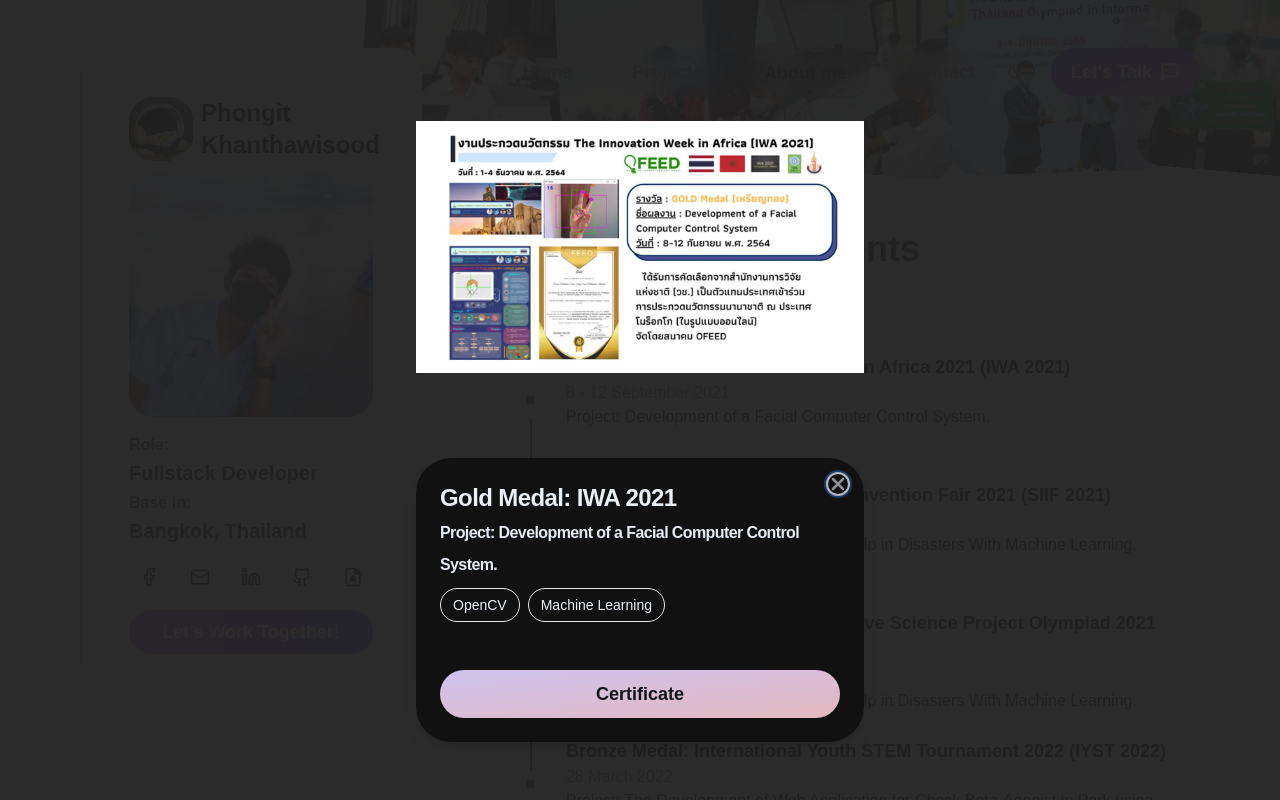
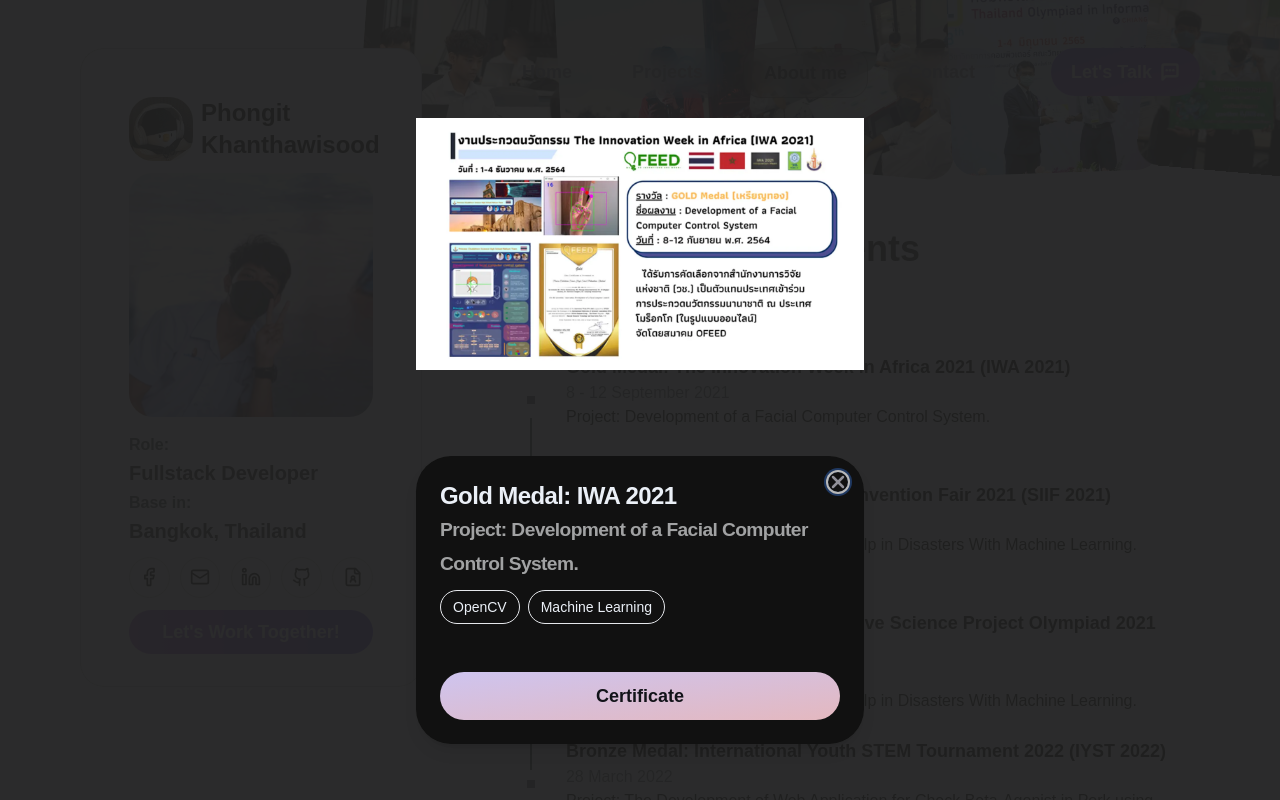
Before and after one commit to phongit-kha/design-to-code, a Next.js app: page / in a window 1280 px wide. Both pictures are taken after a click on the button 854 px from the left and 2782 px from the top of the page. Shown: the part 2382-3182 px from the top of the page. Built offline with nearby package versions, Linux system fonts and the light colour scheme.

Commit message:
style: fix style config in awardCard

```diff
--- a/src/components/AwardCard.tsx
+++ b/src/components/AwardCard.tsx
@@ -67,7 +67,7 @@
           <DialogTitle className="text-left text-2xl font-bold">
             {awardsDetails.shortName}
             <br />
-            <small className="text-base text-[#a1a2a3]">
+            <small className="text-[#a1a2a3]">
               {awardsDetails.projectName}
             </small>
           </DialogTitle>
```
